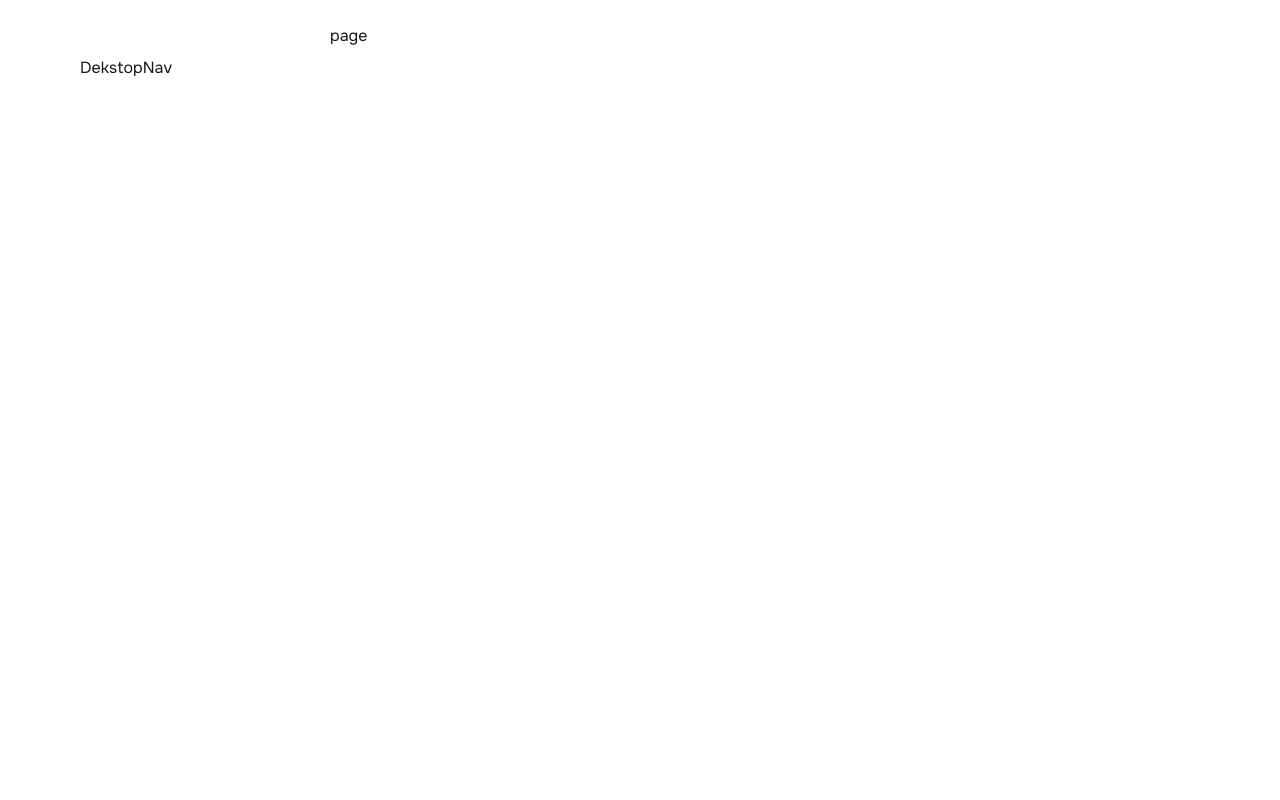
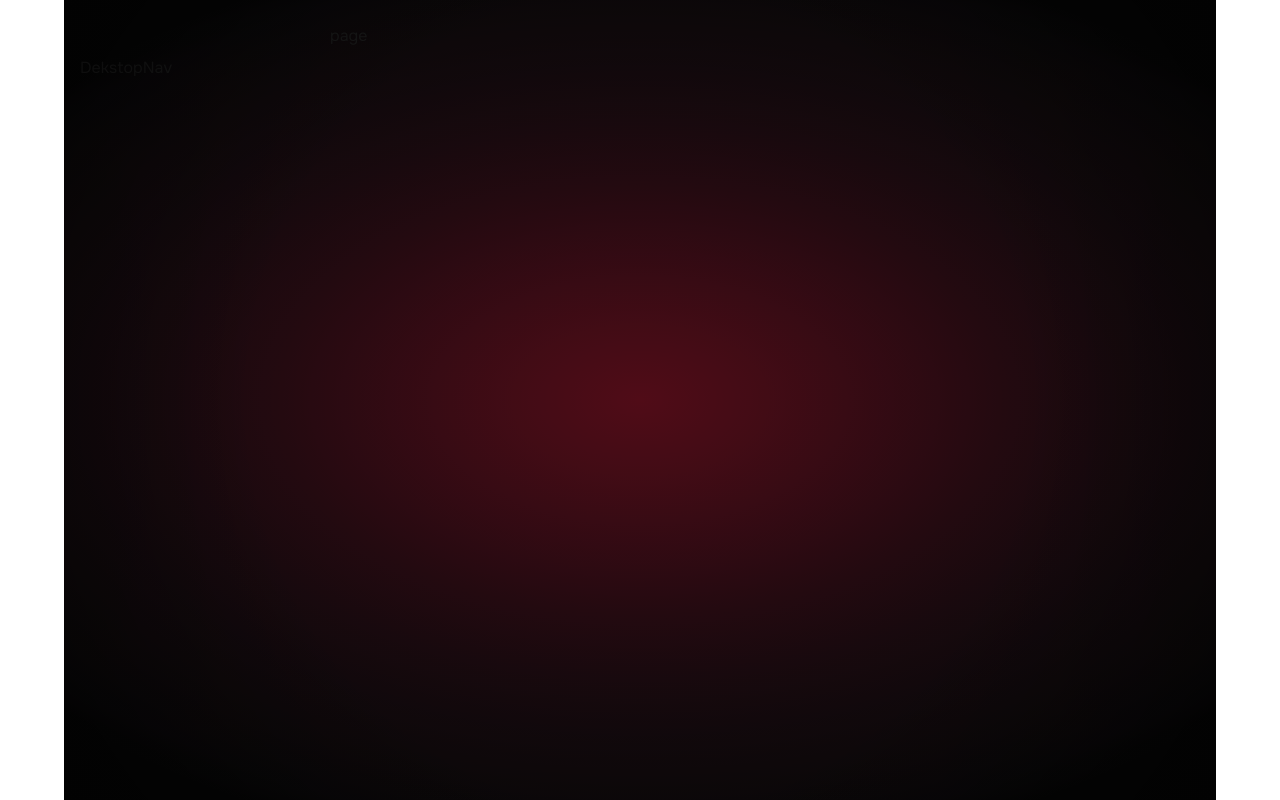
Before and after one commit to Onlyadmirer/akmaldev.my.id, a Next.js app: page / in a window 1280 px wide. Built offline with nearby package versions, Linux system fonts and the light colour scheme.

Commit message:
feat: add background

```diff
--- a/components/layouts/Layouts.tsx
+++ b/components/layouts/Layouts.tsx
@@ -1,10 +1,14 @@
 import Navbar from "../shared/navbar/Navbar";
+import Background from "./background/Background";
 
 function Layouts({ children }: { children: React.ReactNode }) {
   return (
-    <div className='max-w-6xl mx-auto px-4 py-6 grid grid-cols-[250px_1fr] min-h-screen'>
-      <Navbar />
-      <main>{children}</main>
+    <div className='max-w-6xl mx-auto px-4 relative py-6  min-h-screen'>
+      <Background />
+      <div className='grid grid-cols-[250px_1fr]'>
+        <Navbar />
+        <main>{children}</main>
+      </div>
     </div>
   );
 }
--- /dev/null
+++ b/components/layouts/background/Background.tsx
@@ -0,0 +1,26 @@
+function Background() {
+  return (
+    <div className=' w-full bg-black '>
+      {/* Crimson Core Glow */}
+      <div
+        className='absolute inset-0 -z-10'
+        style={{
+          background:
+            "linear-gradient(0deg, rgba(0,0,0,0.6), rgba(0,0,0,0.6)), radial-gradient(68% 58% at 50% 50%, #c81e3a 0%, #a51d35 16%, #7d1a2f 32%, #591828 46%, #3c1722 60%, #2a151d 72%, #1f1317 84%, #141013 94%, #0a0a0a 100%), radial-gradient(90% 75% at 50% 50%, rgba(228,42,66,0.06) 0%, rgba(228,42,66,0) 55%), radial-gradient(150% 120% at 8% 8%, rgba(0,0,0,0) 42%, #0b0a0a 82%, #070707 100%), radial-gradient(150% 120% at 92% 92%, rgba(0,0,0,0) 42%, #0b0a0a 82%, #070707 100%), radial-gradient(60% 50% at 50% 60%, rgba(240,60,80,0.06), rgba(0,0,0,0) 60%), #050505",
+        }}
+      />
+      {/* Soft vignette to blend edges */}
+      <div
+        className='absolute inset-0 z-0 pointer-events-none'
+        style={{
+          backgroundImage:
+            "radial-gradient(circle at 50% 50%, rgba(0,0,0,0) 55%, rgba(0,0,0,0.5) 100%)",
+          opacity: 0.95,
+        }}
+      />
+      {/* Your Content/Components */}
+    </div>
+  );
+}
+
+export default Background;
```
